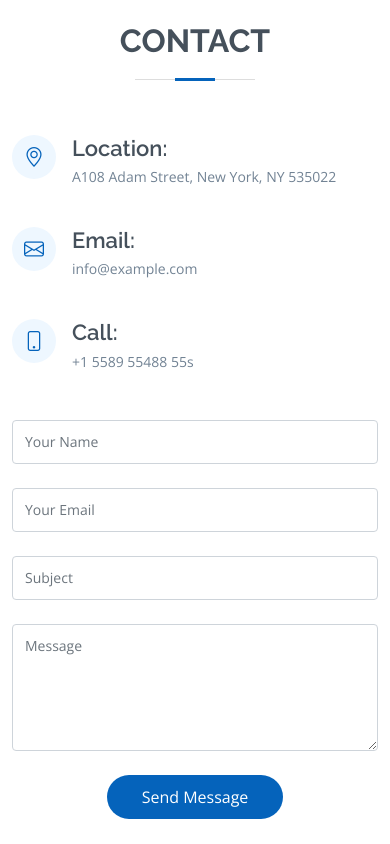
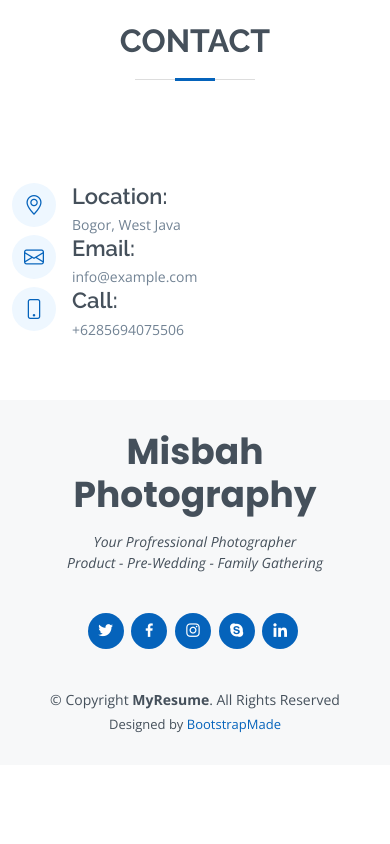
Before and after one commit to spartacruz/spartacruz.github.io, a plain HTML site: page index.html in a window 390 px wide. Shown: the part 9200-10044 px from the top of the page. After the commit the page ends 9965 px from the top, so only its background shows below. Drawn offline with nearby package versions, Linux system fonts and the light colour scheme.

Commit message:
Updated css

```diff
--- a/assets/css/style.css
+++ b/assets/css/style.css
@@ -907,7 +907,7 @@ section {
   color: #728394;
 }
 .contact .info .email, .contact .info .phone {
-  margin-top: 40px;
+  /* margin-top: 40px; */
 }
 .contact .info .email:hover i, .contact .info .address:hover i, .contact .info .phone:hover i {
   background: #0563bb;
--- a/index.html
+++ b/index.html
@@ -509,12 +509,12 @@
 
         <div class="row mt-1">
 
-          <div class="col-lg-4">
+          <div class="row gy-4">
             <div class="info">
               <div class="address">
                 <i class="bi bi-geo-alt"></i>
                 <h4>Location:</h4>
-                <p>A108 Adam Street, New York, NY 535022</p>
+                <p>Bogor, West Java</p>
               </div>
 
               <div class="email">
@@ -526,40 +526,12 @@
               <div class="phone">
                 <i class="bi bi-phone"></i>
                 <h4>Call:</h4>
-                <p>+1 5589 55488 55s</p>
+                <p>+6285694075506</p>
               </div>
 
             </div>
 
           </div>
-
-          <div class="col-lg-8 mt-5 mt-lg-0">
-
-            <form action="forms/contact.php" method="post" role="form" class="php-email-form">
-              <div class="row">
-                <div class="col-md-6 form-group">
-                  <input type="text" name="name" class="form-control" id="name" placeholder="Your Name" required>
-                </div>
-                <div class="col-md-6 form-group mt-3 mt-md-0">
-                  <input type="email" class="form-control" name="email" id="email" placeholder="Your Email" required>
-                </div>
-              </div>
-              <div class="form-group mt-3">
-                <input type="text" class="form-control" name="subject" id="subject" placeholder="Subject" required>
-              </div>
-              <div class="form-group mt-3">
-                <textarea class="form-control" name="message" rows="5" placeholder="Message" required></textarea>
-              </div>
-              <div class="my-3">
-                <div class="loading">Loading</div>
-                <div class="error-message"></div>
-                <div class="sent-message">Your message has been sent. Thank you!</div>
-              </div>
-              <div class="text-center"><button type="submit">Send Message</button></div>
-            </form>
-
-          </div>
-
         </div>
 
       </div>
```
